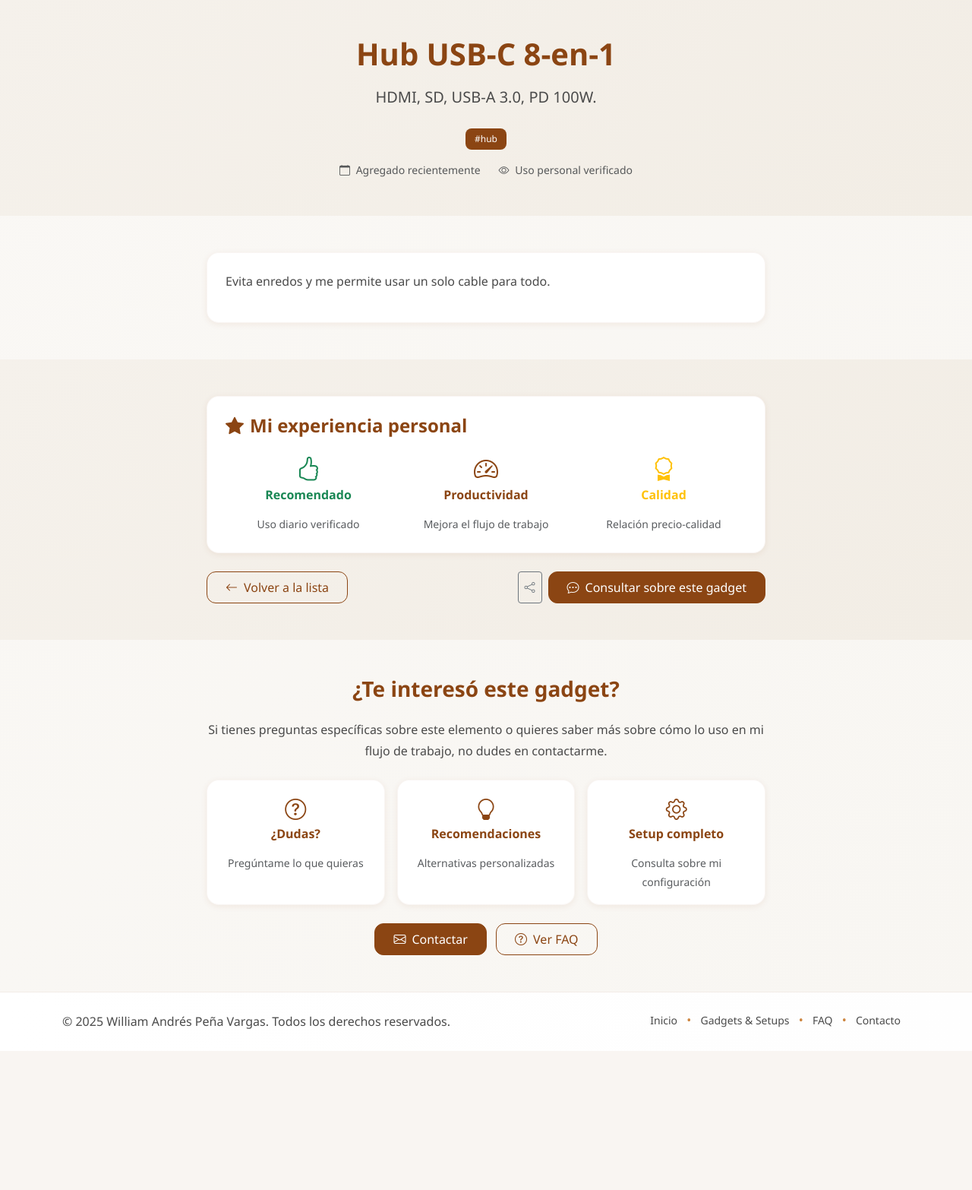
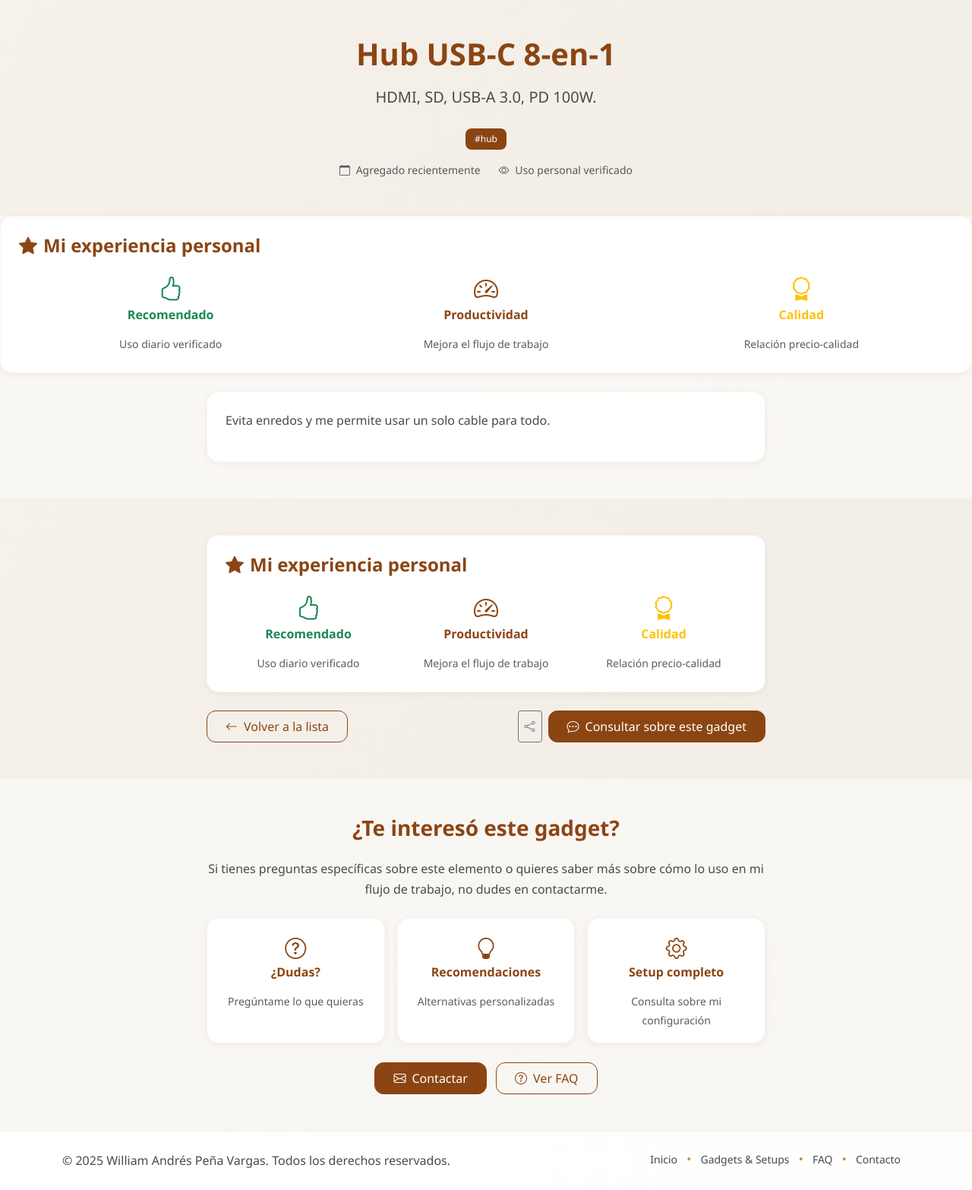
Before and after one commit to ZyFalo/Mi-Portafolio-Prod, a Django app: page /open/hub-usbc/ in a window 1280 px wide. Shown: the part 129-1695 px from the top of the page at 76% size. Before the commit the page ends 1512 px from the top, so only its background shows below. Run offline with Django 5.2, Linux system fonts and the light colour scheme; data comes from the database, SQL or seed files in the repository.

Commit message:
Agregar sección de valoración personal en la plantilla de detalle: incluir recomendaciones sobre uso diario, productividad y calidad.

```diff
--- a/templates/openapp/open_detail.html
+++ b/templates/openapp/open_detail.html
@@ -75,8 +75,32 @@
 </section>
 {% endif %}
 
+<!-- Valoración personal -->
+<div class="card-custom p-4 mb-4">
+    <h4 class="text-primary mb-3">
+        <i class="bi bi-star-fill me-2"></i>Mi experiencia personal
+    </h4>
+    <div class="row g-3">
+        <div class="col-md-4 text-center">
+            <i class="bi bi-hand-thumbs-up text-success fs-2 mb-2"></i>
+            <h6 class="text-success fw-bold">Recomendado</h6>
+            <small class="text-muted">Uso diario verificado</small>
+        </div>
+        <div class="col-md-4 text-center">
+            <i class="bi bi-speedometer2 text-primary fs-2 mb-2"></i>
+            <h6 class="text-primary fw-bold">Productividad</h6>
+            <small class="text-muted">Mejora el flujo de trabajo</small>
+        </div>
+        <div class="col-md-4 text-center">
+            <i class="bi bi-award text-warning fs-2 mb-2"></i>
+            <h6 class="text-warning fw-bold">Calidad</h6>
+            <small class="text-muted">Relación precio-calidad</small>
+        </div>
+    </div>
+</div>
+
 <!-- Contenido principal -->
-<section class="py-5">
+<section class="pb-5">
     <div class="container">
         <div class="row justify-content-center">
             <div class="col-lg-8">
```
